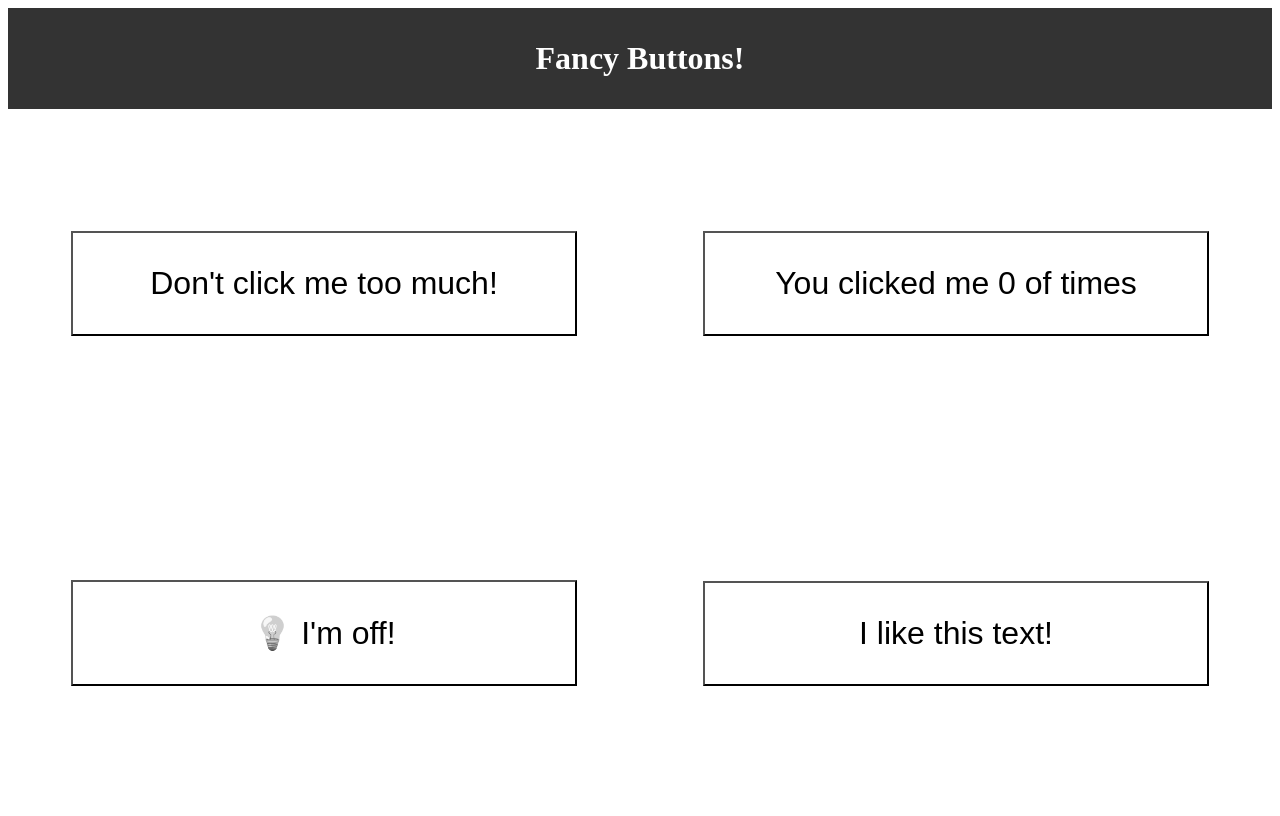
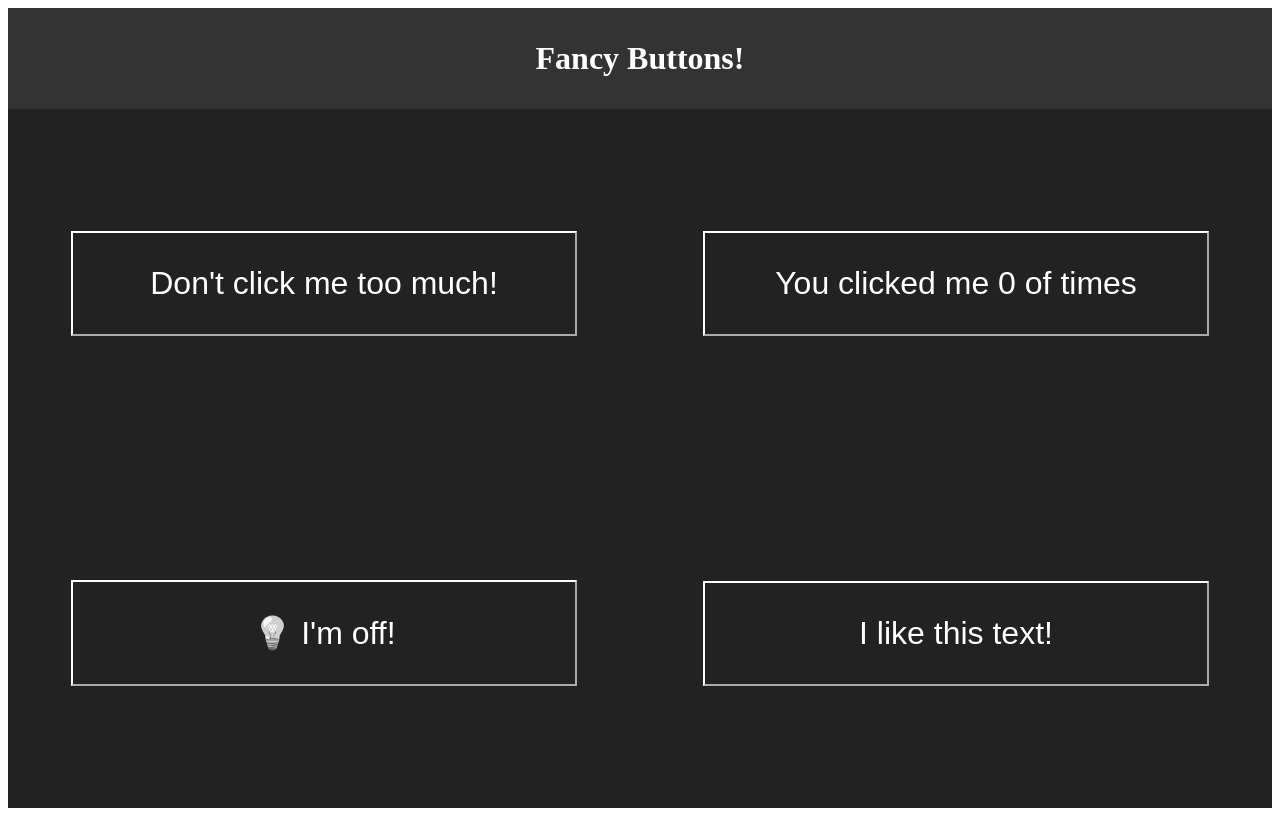
Before and after one commit to oddporson/fancy-buttons, a React (Create React App) app: page / in a window 1280 px wide. Built offline with nearby package versions, Linux system fonts and the light colour scheme.

Commit message:
make the background in dark mode to trigger the dark mode to light mode when we click the lightswitch button and added the dark to its App class

```diff
--- a/src/App.css
+++ b/src/App.css
@@ -10,6 +10,13 @@
   padding: 1em;
   text-align: center;
   background: #333;
+  color: white;
+}
+
+.App.dark,
+.App.dark button {
+  background: #222;
+  border-color: white;
   color: white;
 }
 
--- a/src/App.js
+++ b/src/App.js
@@ -1,4 +1,5 @@
 import './App.css';
+import React from "react"
 
 // Button Components
 import AngryButton from './components/AngryButton'
@@ -8,8 +9,10 @@
 
 
 function App() {
+
+
   return (
-    <div className="App">
+    <div className="App dark">
       <h1>Fancy Buttons!</h1>
       <section>
         <AngryButton/>
```
